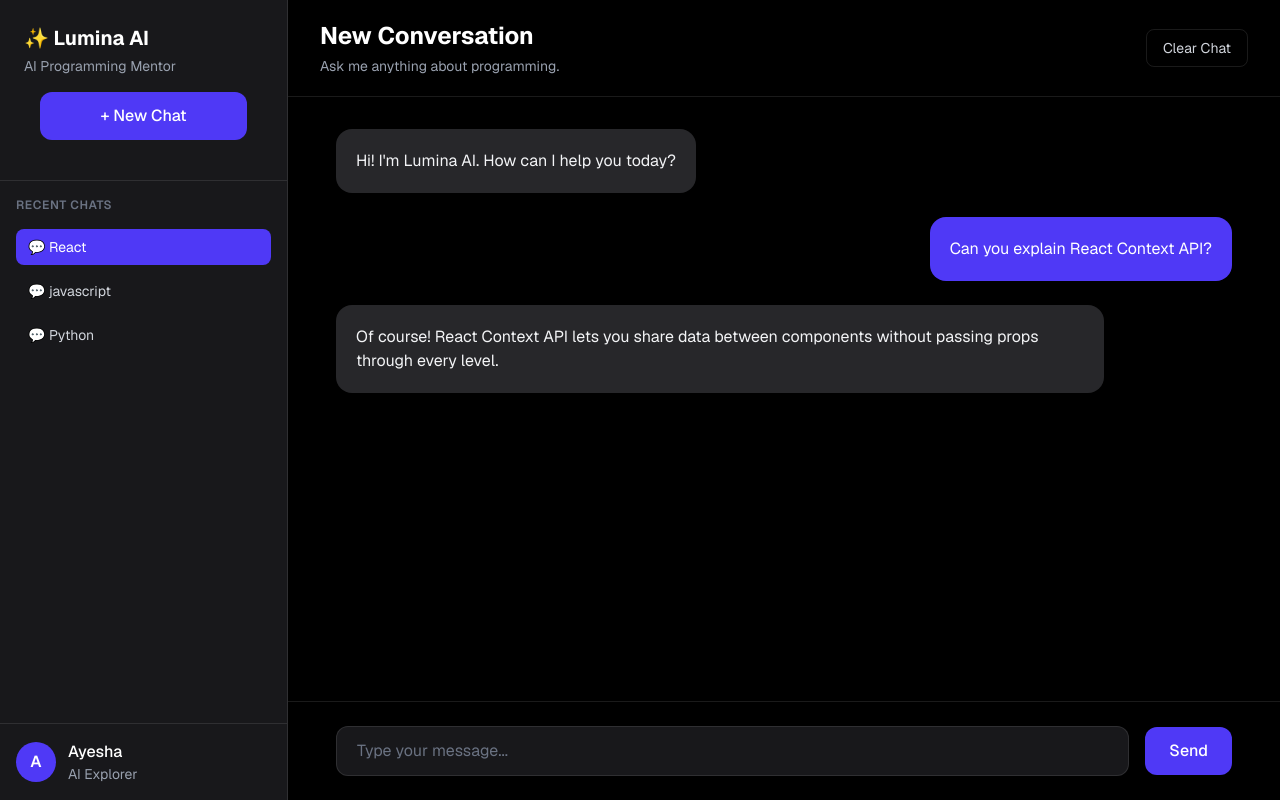
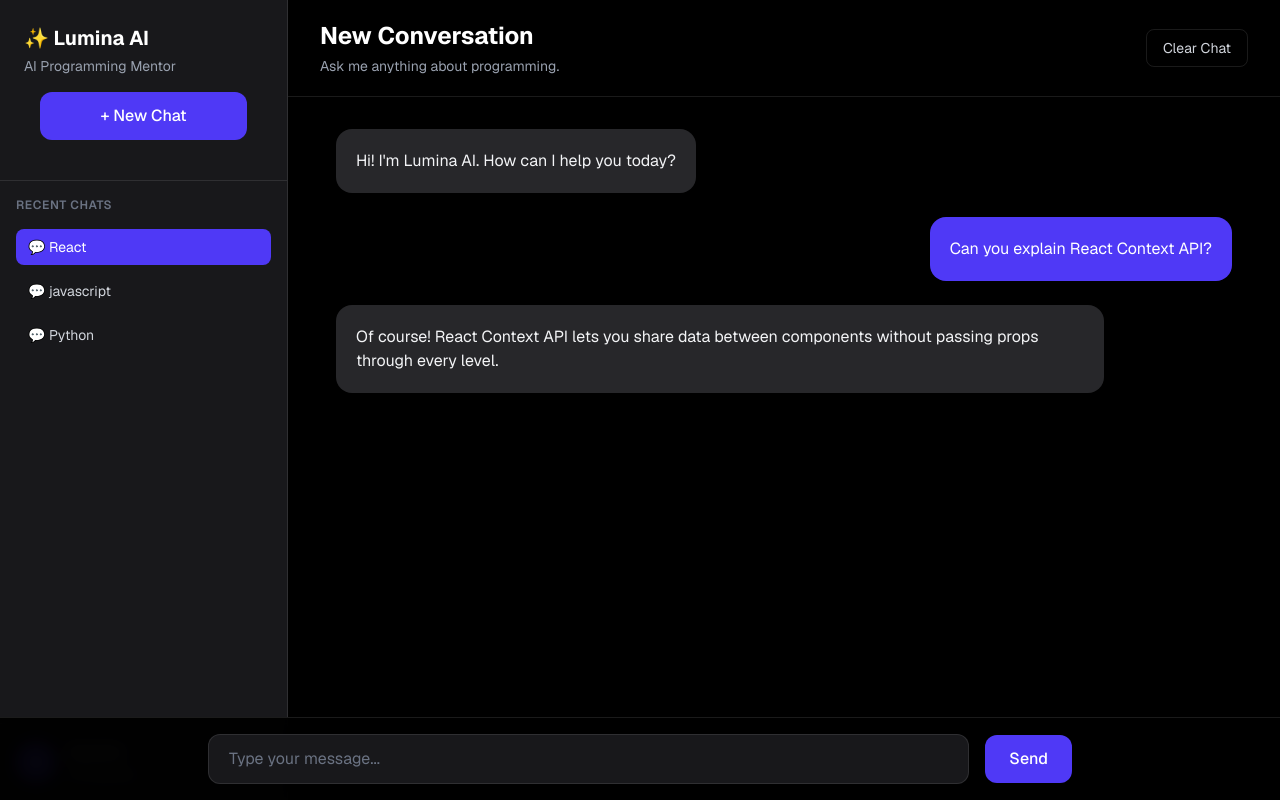
Before and after one commit to ayeshaa2004/lumina-ai, a Next.js app: page /chat in a window 1280 px wide. Built offline with nearby package versions, Linux system fonts and the light colour scheme.

Commit message:
made changes

```diff
--- a/app/chat/page.tsx
+++ b/app/chat/page.tsx
@@ -21,8 +21,6 @@ const [chats, setChats] = useState<Chat[]>(() => {
   const [currentChatId, setCurrentChatId] = useState(dummyChats[0].id);
   const [isSidebarOpen, setIsSidebarOpen] = useState(false);
   const currentChat = chats.find((chat) => chat.id === currentChatId);
-
-
 
   useEffect(() => {
     localStorage.setItem("lumina-chats", JSON.stringify(chats));
@@ -156,7 +154,7 @@ const [chats, setChats] = useState<Chat[]>(() => {
           isSidebarOpen={isSidebarOpen}
           setIsSidebarOpen={setIsSidebarOpen}
         />
-        <main className="flex flex-1 flex-col">
+        <main className="relative flex flex-1 flex-col overflow-hidden">
           <ChatHeader setIsSidebarOpen={setIsSidebarOpen} />
 
           <ChatMessages
--- a/app/components/chat/ChatInput.tsx
+++ b/app/components/chat/ChatInput.tsx
@@ -18,8 +18,8 @@ export default function ChatInput({
     setInput("");
   }
   return (
-    <div className="border-t border-white/10 bg-black p-6">
-      <div className="mx-auto flex max-w-4xl items-center gap-4">
+    <div className="fixed bottom-0 left-0 right-0 z-50 border-t border-white/10 bg-black/95 backdrop-blur">
+      <div className="mx-auto flex max-w-4xl items-center gap-4 p-4">
         <input
           value={input}
           onChange={(e) => setInput(e.target.value)}
--- a/app/components/chat/ChatMessage.tsx
+++ b/app/components/chat/ChatMessage.tsx
@@ -21,7 +21,7 @@ export default function ChatMessages({
   }, [messages]);
 
   return (
-    <div className="flex-1 overflow-y-auto p-8">
+    <div className="flex-1 overflow-y-auto p-4 sm:p-8 pb-32">
       <div className="mx-auto flex max-w-4xl flex-col gap-6">
         {messages.map((message, index) => (
           <MessageBubble
```
Lines whose indentation alone changed are shown as unchanged.
